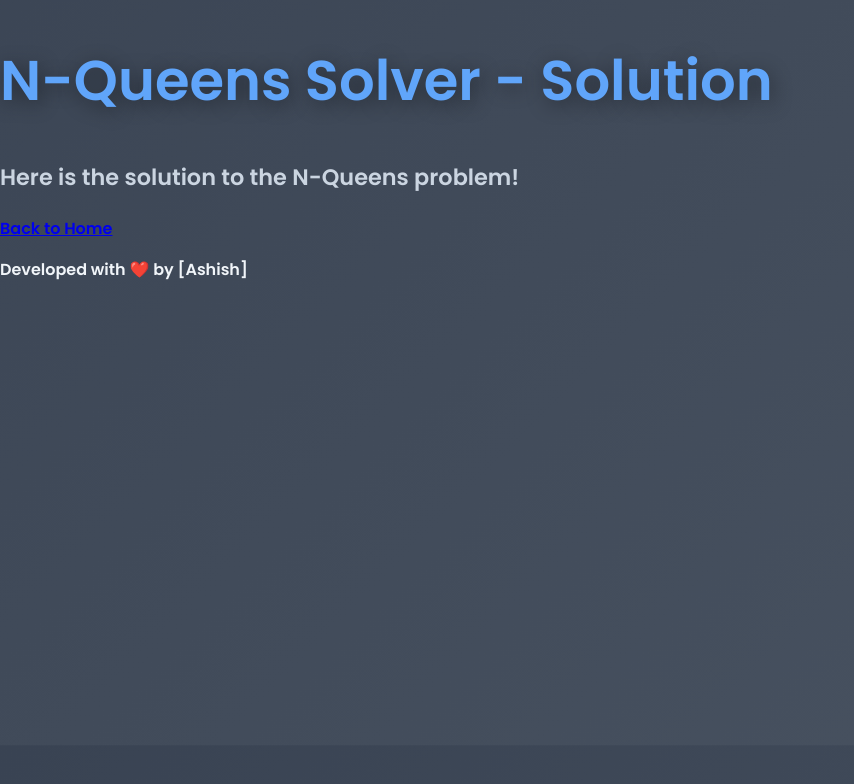
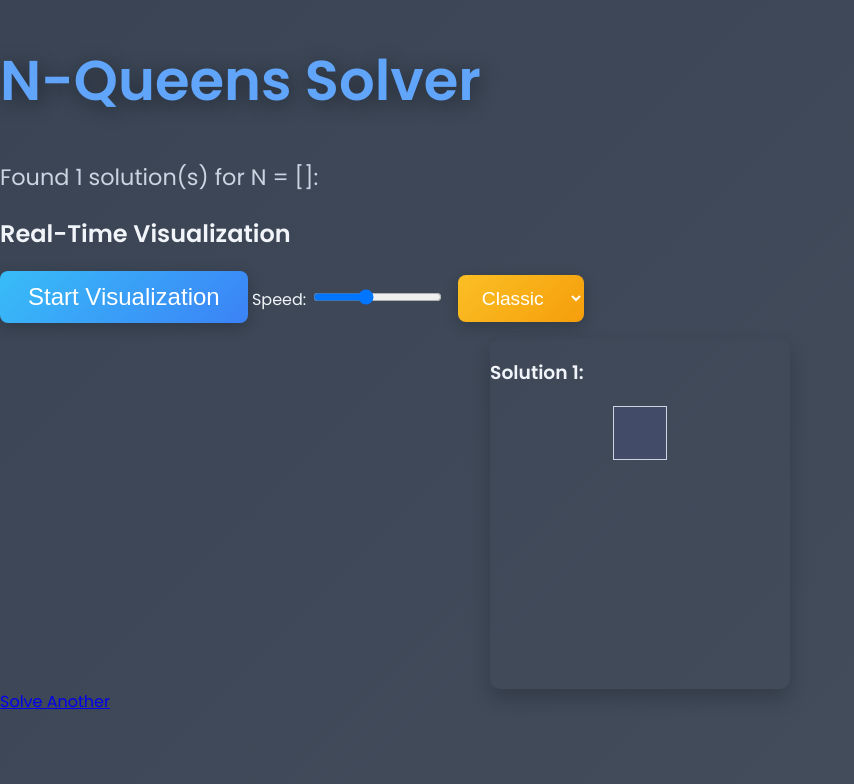
Before and after one commit to LynxFlix/N_QueenSolver, a Flask app: template templates/result.html in a window 1280 px wide. Shown: the top 784 px of the page, without its empty margins (0-854 px from the left). Run offline with Flask 3, Linux system fonts and the light colour scheme; the template is opened without the code that fills it: most values are stand-ins (such as "Sample title", 1, 10 or a date in 2020).

Commit message:
Update result.html

```diff
--- a/templates/result.html
+++ b/templates/result.html
@@ -3,34 +3,130 @@
 <head>
     <meta charset="UTF-8">
     <meta name="viewport" content="width=device-width, initial-scale=1.0">
-    <title>Solution - N-Queens Solver</title>
+    <title>N-Queens Solutions</title>
     <link rel="stylesheet" href="{{ url_for('static', filename='style.css') }}">
-    <link href="https://fonts.googleapis.com/css2?family=Roboto:wght@400;500&family=Poppins:wght@600&display=swap" rel="stylesheet">
+    <link rel="preconnect" href="https://fonts.googleapis.com">
+    <link href="https://fonts.googleapis.com/css2?family=Poppins:wght@400;600&display=swap" rel="stylesheet">
 </head>
 <body>
     <div class="container">
         <div class="header">
-            <h1>N-Queens Solver - Solution</h1>
-            <p>Here is the solution to the N-Queens problem!</p>
+            <h1>N-Queens Solver</h1>
+            {% if error %}
+                <p class="error">{{ error }}</p>
+            {% else %}
+                <p>Found {{ count }} solution(s) for N = {{ n }}:</p>
+            {% endif %}
         </div>
 
-        <div id="message" class="message">
-            <!-- Success or error message will be inserted here -->
+        {% if not error %}
+        <div id="visualizer-section">
+            <h2>Real-Time Visualization</h2>
+            <div class="controls">
+                <button id="start-pause-btn" class="btn">Start Visualization</button>
+                <label for="speed">Speed:</label>
+                <input type="range" id="speed" min="500" max="3000" step="100" value="1500">
+                <select id="theme-selector" class="btn">
+                    <option value="classic">Classic</option>
+                    <option value="modern">Modern</option>
+                    <option value="dark">Dark</option>
+                    <option value="light">Light</option>
+                </select>
+            </div>
+            <div id="chessboard-container">
+                <table id="chessboard" class="chessboard classic">
+                    <!-- Dynamic Chessboard -->
+                </table>
+            </div>
+            <p id="solution-index"></p>
         </div>
 
-        <div id="board" class="board">
-            <!-- The chessboard solution will be rendered here -->
+        <div class="solutions">
+            {% for solution in solutions %}
+            <div class="solution">
+                <h3>Solution {{ loop.index }}:</h3>
+                <table class="chessboard {{ theme }}">
+                    {% for row in solution %}
+                    <tr>
+                        {% for cell in row %}
+                        <td class="{{ 'queen' if cell == 1 else '' }}"></td>
+                        {% endfor %}
+                    </tr>
+                    {% endfor %}
+                </table>
+            </div>
+            {% endfor %}
         </div>
+        {% endif %}
 
-        <div class="actions">
-            <a href="/" class="btn">Back to Home</a>
-        </div>
+        <a href="/" class="btn">Solve Another</a>
     </div>
 
-    <footer>
-        <p>Developed with ❤️ by [Ashish]</p>
-    </footer>
+    <script>
+        const solutions = {{ solutions|tojson }};
+        const n = {{ n }};
+        let index = 0;
+        let interval;
+        let isRunning = false;
 
-    <script src="{{ url_for('static', filename='script.js') }}"></script>
+        const chessboardContainer = document.getElementById('chessboard');
+        const solutionIndex = document.getElementById('solution-index');
+        const startPauseBtn = document.getElementById('start-pause-btn');
+        const speedControl = document.getElementById('speed');
+        const themeSelector = document.getElementById('theme-selector');
+
+        // Render a single solution
+        function renderSolution(solution) {
+            chessboardContainer.innerHTML = '';
+            solution.forEach(row => {
+                const tr = document.createElement('tr');
+                row.forEach(cell => {
+                    const td = document.createElement('td');
+                    if (cell === 1) td.classList.add('queen');
+                    tr.appendChild(td);
+                });
+                chessboardContainer.appendChild(tr);
+            });
+        }
+
+        // Update visualizer
+        function updateVisualizer() {
+            renderSolution(solutions[index]);
+            solutionIndex.textContent = `Showing Solution ${index + 1} of ${solutions.length}`;
+            index = (index + 1) % solutions.length;
+        }
+
+        // Start or pause the visualization
+        startPauseBtn.addEventListener('click', () => {
+            if (isRunning) {
+                clearInterval(interval);
+                startPauseBtn.textContent = 'Start Visualization';
+            } else {
+                updateVisualizer();
+                interval = setInterval(updateVisualizer, parseInt(speedControl.value));
+                startPauseBtn.textContent = 'Pause Visualization';
+            }
+            isRunning = !isRunning;
+        });
+
+        // Adjust visualization speed
+        speedControl.addEventListener('input', () => {
+            if (isRunning) {
+                clearInterval(interval);
+                interval = setInterval(updateVisualizer, parseInt(speedControl.value));
+            }
+        });
+
+        // Change chessboard theme
+        themeSelector.addEventListener('change', (event) => {
+            const theme = event.target.value;
+            chessboardContainer.className = `chessboard ${theme}`;
+            const allSolutions = document.querySelectorAll('.chessboard');
+            allSolutions.forEach(chessboard => chessboard.className = `chessboard ${theme}`);
+        });
+
+        // Initialize with the first solution and the default theme
+        renderSolution(solutions[index]);
+    </script>
 </body>
 </html>
```
